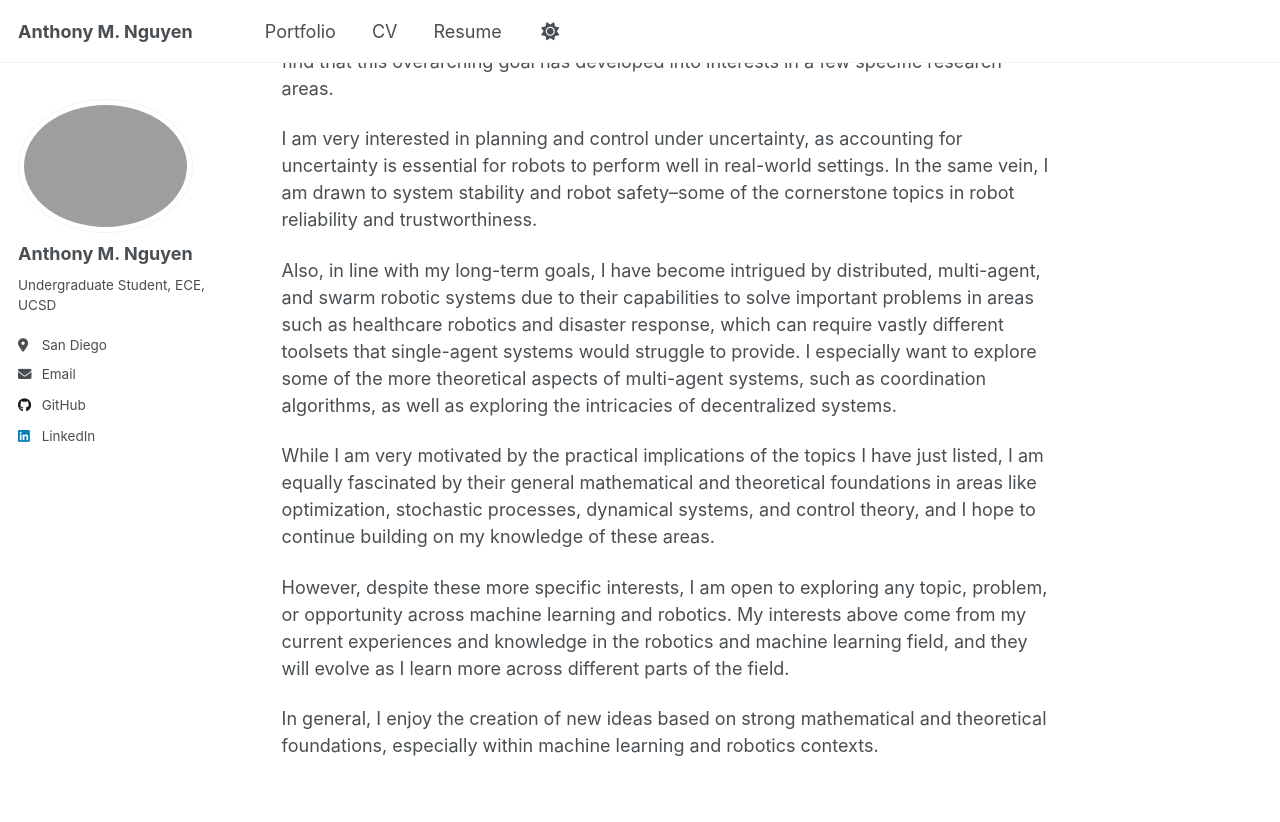
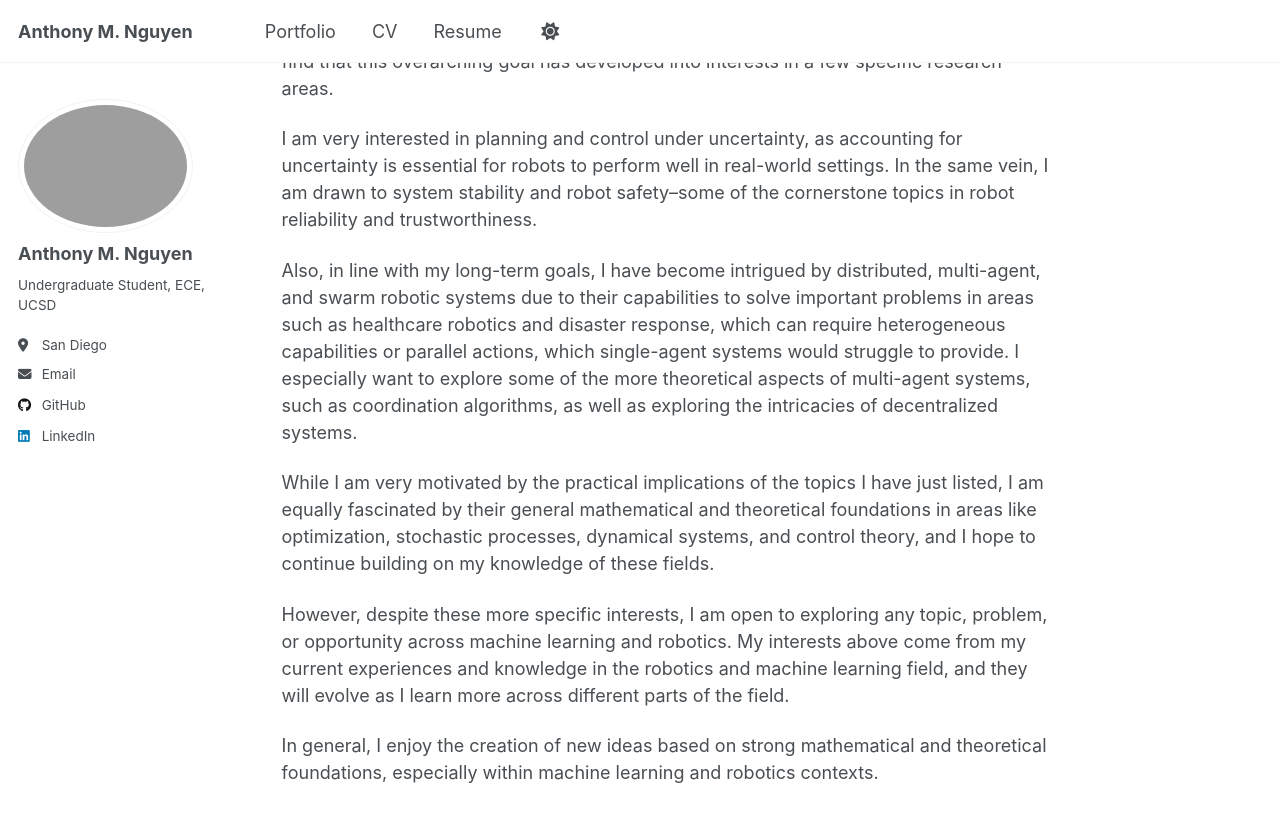
Before and after one commit to minhansd/minhansd.github.io, a Jekyll site: the page built from _pages/about.md, in a window 1280 px wide and 900 px high, scrolled down 410 px. Shown: the top 822 px of the window. Built offline with Jekyll 4.4.1, drawn with Linux system fonts in a browser that asks for light colours; a script that is not in the unit is left out.

Commit message:
updated about me

```diff
--- a/_pages/about.md
+++ b/_pages/about.md
@@ -15,9 +15,9 @@ In the future, I hope to make reliable, trustworthy, and efficient robots that c
 
 I am very interested in planning and control under uncertainty, as accounting for uncertainty is essential for robots to perform well in real-world settings. In the same vein, I am drawn to system stability and robot safety–some of the cornerstone topics in robot reliability and trustworthiness.
 
-Also, in line with my long-term goals, I have become intrigued by distributed, multi-agent, and swarm robotic systems due to their capabilities to solve important problems in areas such as healthcare robotics and disaster response, which can require vastly different toolsets that single-agent systems would struggle to provide.  I especially want to explore some of the more theoretical aspects of multi-agent systems, such as coordination algorithms, as well as exploring the intricacies of decentralized systems.
+Also, in line with my long-term goals, I have become intrigued by distributed, multi-agent, and swarm robotic systems due to their capabilities to solve important problems in areas such as healthcare robotics and disaster response, which can require heterogeneous capabilities or parallel actions, which single-agent systems would struggle to provide.  I especially want to explore some of the more theoretical aspects of multi-agent systems, such as coordination algorithms, as well as exploring the intricacies of decentralized systems.
 
-While I am very motivated by the practical implications of the topics I have just listed, I am equally fascinated by their general mathematical and theoretical foundations in areas like optimization, stochastic processes, dynamical systems, and control theory, and I hope to continue building on my knowledge of these areas.
+While I am very motivated by the practical implications of the topics I have just listed, I am equally fascinated by their general mathematical and theoretical foundations in areas like optimization, stochastic processes, dynamical systems, and control theory, and I hope to continue building on my knowledge of these fields.
 
 However, despite these more specific interests, I am open to exploring any topic, problem, or opportunity across machine learning and robotics. My interests above come from my current experiences and knowledge in the robotics and machine learning field, and they will evolve as I learn more across different parts of the field.
 
```
